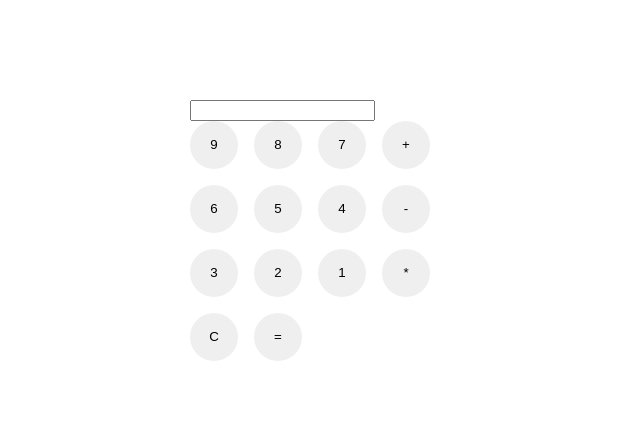
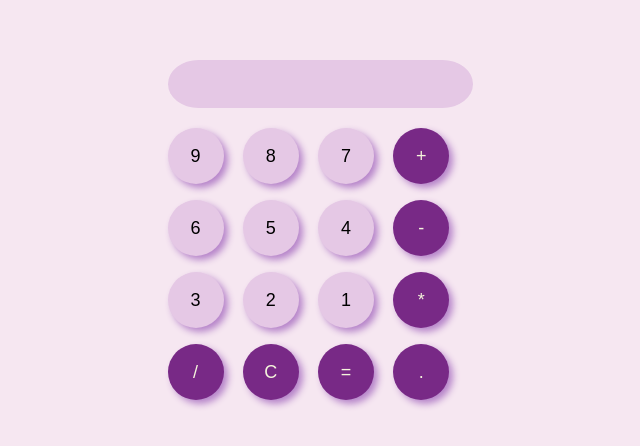
Before and after one commit to Amirhoseinjkar/calculator-js, a plain HTML site: page index.html in a window 1280 px wide. Shown: the part 170-616 px from the top of the page, without its empty margins (330-970 px from the left). Drawn offline with Linux system fonts and the light colour scheme.

Commit message:
css update

```diff
--- a/index.html
+++ b/index.html
@@ -15,17 +15,19 @@
     <button onclick="buttonforclick('1')">9</button>
     <button onclick='buttonforclick("8")'>8</button>
     <button onclick='buttonforclick("7")'>7</button>
-    <button onclick='buttonforclick("+")'>+</button>
+    <button onclick='buttonforclick("+")' class="calculatesigns">+</button>
     <button onclick='buttonforclick("6")'>6</button>
     <button onclick='buttonforclick("5")'>5</button>
     <button onclick='buttonforclick("4")'>4</button>
-    <button onclick='buttonforclick("-")'>-</button>
+    <button onclick='buttonforclick("-")' class="calculatesigns">-</button>
     <button onclick='buttonforclick("3")'>3</button>
     <button onclick='buttonforclick("2")'>2</button>
     <button onclick='buttonforclick("1")'>1</button>
-    <button onclick='buttonforclick("*")'>*</button>
-    <button onclick='displayClear()'>C</button>
-    <button onclick='displayresult()'>=</button>
+    <button onclick='buttonforclick("*")' class="calculatesigns">*</button>
+     <button onclick='buttonforclick("/")' class="calculatesigns">/</button>
+    <button onclick='displayClear()' class="calculatesigns">C</button>
+    <button onclick='displayresult()' class="calculatesigns">=</button>
+    <button onclick='buttonforclick(".")' class="calculatesigns">.</button>
 
   </div>
 </div>
--- a/style.css
+++ b/style.css
@@ -1,22 +1,64 @@
-body{
-  margin:0;
+body {
+  margin: 0;
   display: flex;
   flex-direction: column;
   justify-content: center;
   align-items: center;
   height: 100vh;
-
+  font-family: Arial, Helvetica, sans-serif;
+  background: #f6e7f1;
 }
-.btns{
+input {
+  height: 3rem;
+  width: 100%;
+  margin-bottom: 20px;
+  border: none;
+  font-size: 20px;
+  border-radius: 20%/100%;
+  background: #e5c8e5;
+  padding: 0 10px;
+}
+.btns {
   display: grid;
-  grid-template-columns: repeat(4,1fr);
-gap: 1rem;
+  grid-template-columns: repeat(4, 1fr);
+  gap: 1rem;
 }
-button{
-  width: 3rem;
-  height: 3rem;
+button {
+  width: 3.5rem;
+  height: 3.5rem;
   border: none;
   border-radius: 50%;
+  font-size: 18px;
+  background: #e5c8e5;
+  box-shadow: 4px 4px 7px #b583c9;
+}
+button:hover {
+  animation: colorchange 0.5s forwards;
+}
 
+@keyframes colorchange {
+  from {
+    background-color: #e5c8e5;
+  }
+  to {
+    background-color: #b583c9;
+  }
+}
 
+.calculatesigns {
+  background: #782986;
+
+  color: beige;
 }
+.calculatesigns:hover {
+  animation: colorchangeForSigns 0.5s forwards;
+}
+
+@keyframes colorchangeForSigns {
+  from {
+    background: #782986;
+  }
+  to {
+    background: #9358ac;
+  }
+}
```
